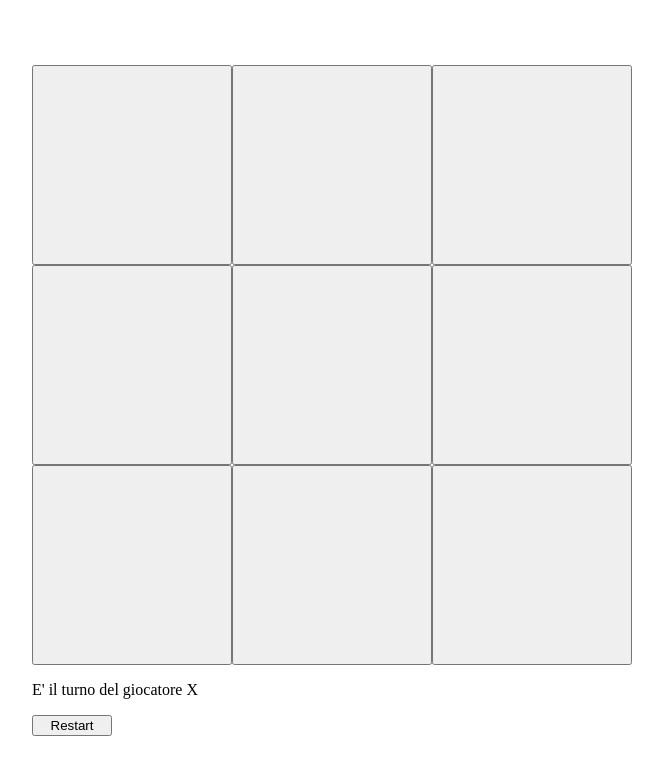
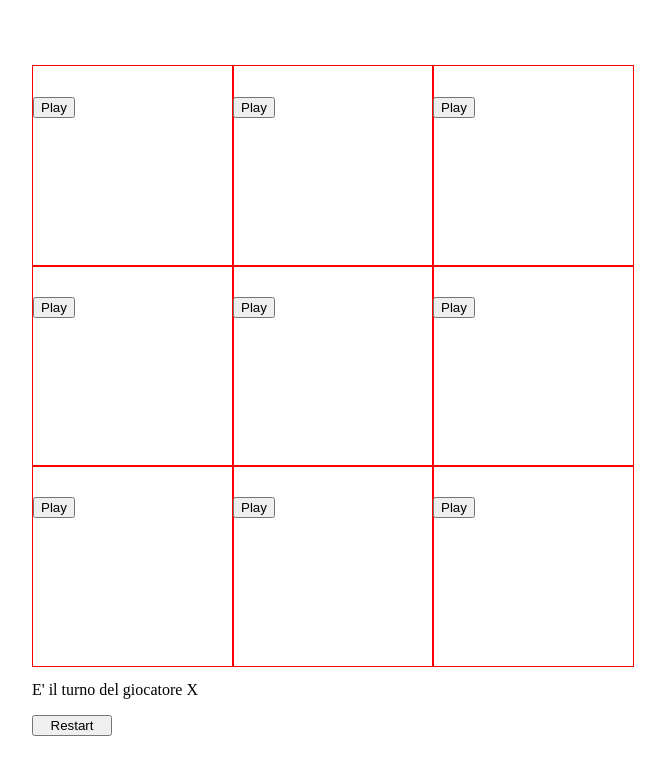
Before and after one commit to AdeleGiuff/TicTacToe, an Angular app: page / in a window 1280 px wide. Shown: the top 774 px of the page, without its empty margins (308-973 px from the left). Built offline with nearby package versions, Linux system fonts and the light colour scheme.

Commit message:
modifiche con aggiunta di changedetection e eventemitter nel quadrato component

```diff
--- a/src/app/griglia/griglia.component.html
+++ b/src/app/griglia/griglia.component.html
@@ -4,14 +4,14 @@
   <app-quadrato
     *ngFor="let val of quadrati; let i = index"
     [valore]="val"
-    (click)="faiUnaMossa(i)"
+    (onPlay)="faiUnaMossa(i, $event)"
   >
   </app-quadrato>
 </main>
 
 <div class="paragrafi">
   <!--Mostriamo il paragrafo sottostante solo se il vincitore non esiste-->
-  <p *ngIf="!vincitore">E' il turno del giocatore {{ giocatore }}</p>
+  <p *ngIf="!vincitore">E' il turno del giocatore {{ giocatoreAttuale }}</p>
   <!--Mostriamo il template del vincitore solo se il vincitore esiste-->
   <p *ngIf="vincitore">Vince il giocatore {{ vincitore }}</p>
   <button (click)="nuovaPartita()" class="pulsanteRestart">Restart</button>
--- a/src/app/griglia/griglia.component.ts
+++ b/src/app/griglia/griglia.component.ts
@@ -1,16 +1,23 @@
-import { Component, OnInit } from '@angular/core';
+import {
+  ChangeDetectionStrategy,
+  ChangeDetectorRef,
+  Component,
+  OnInit,
+} from '@angular/core';
 
 @Component({
   selector: 'app-griglia',
   templateUrl: './griglia.component.html',
   styleUrls: ['./griglia.component.css'],
+  changeDetection: ChangeDetectionStrategy.OnPush,
 })
 export class GrigliaComponent implements OnInit {
   // i quadrati, cioè le nove mosse sono un array di stringhe.
   quadrati!: any[];
-  giocatoreAttuale!: boolean;
+  giocatoreAttuale: 'X' | 'O' | null = 'X';
   vincitore!: string | null;
-  constructor() {}
+
+  constructor(private changeDetectorRef: ChangeDetectorRef) {}
 
   ngOnInit() {
     this.nuovaPartita();
@@ -20,25 +27,31 @@ export class GrigliaComponent implements OnInit {
     //per la proprietà quadrati creiamo un array di 9 elementi al quale inizialmente diamo il valore null.
     this.quadrati = Array(9).fill(null);
     // quando la proprietà giocatore attuale è settata in true il vincitore ha valore null.
-    this.giocatoreAttuale = true;
+    this.giocatoreAttuale = 'X'; //true == X, false == O
     this.vincitore = null;
   }
   //con il getter gestiamo la logica della UI del pulsante giocatore
-  get giocatore() {
-    //quando la proprietà del giocatoreAttuale è true il giocatore sarà X, altrimenti O.
-    //Tutte le volte che cambia il valore di giocatoreAttuale cambia la UI della proprietà giocatore.
-    return this.giocatoreAttuale ? 'X' : 'O';
-  }
-  faiUnaMossa(index: number) {
+  // get giocatore() {
+  //   //quando la proprietà del giocatoreAttuale è true il giocatore sarà X, altrimenti O.
+  //   //Tutte le volte che cambia il valore di giocatoreAttuale cambia la UI della proprietà giocatore.
+  //   return this.giocatoreAttuale ? 'X' : 'O';
+  // }
+  faiUnaMossa(index: number, event: string) {
+    console.log(event);
     // se i quadrati sono già stati cliccati non sarà possibile ricliccarli.
     //Se i quadrati sono vuoti, utilizzando il metodo splice tagliamo l'array dalla posizione del quadrato su cui abbiamo cliccato
     //per cambiare la UI del giocatore settiamo il giocatoreAttuale al valore opposto.
-    if (!this.quadrati[index]) {
-      this.quadrati.splice(index, 1, this.giocatore);
-      this.giocatoreAttuale = !this.giocatoreAttuale;
-    }
-
-    this.vincitore = this.calcolaVincitore();
+    setTimeout(() => {
+      if (!this.quadrati[index]) {
+        this.quadrati = this.quadrati.map((x, i) =>
+          i === index ? this.giocatoreAttuale : x
+        );
+        //this.quadrati.splice(index, 1, this.giocatoreAttuale);
+        this.giocatoreAttuale = this.giocatoreAttuale === 'X' ? 'O' : 'X';
+      }
+      this.changeDetectorRef.detectChanges();
+      this.vincitore = this.calcolaVincitore();
+    }, 0);
   }
   calcolaVincitore() {
     //algoritmo su ogni combinazione di possibili vincite. Ci sono solo 9 mosse per cui solo 8 possibilità di vincere.
--- a/src/app/quadrato/quadrato.component.ts
+++ b/src/app/quadrato/quadrato.component.ts
@@ -1,12 +1,19 @@
 //inlineTemplate e inlineStyle component
-import { Component, OnInit, Input } from '@angular/core';
+import { Component, OnInit, Input, Output, EventEmitter } from '@angular/core';
 
 @Component({
   selector: 'app-quadrato',
-  template: ` <button class="pulsante">{{ valore }}</button> `,
+  template: `<div class="pulsante" style="border: 1px solid red;">
+    {{ valore }} <button (click)="buttonClick()">Play</button>
+  </div>`,
 })
 export class QuadratoComponent {
   //attraverso l'uso della keyword input permettiamo che la proprietà sia inserita nel componente.
   //Quando una componente ha un solo input viene chiamata componente UI
   @Input() valore!: 'X' | 'O';
+  @Output() onPlay = new EventEmitter<string>();
+
+  buttonClick() {
+    this.onPlay.emit(this.valore);
+  }
 }
```
